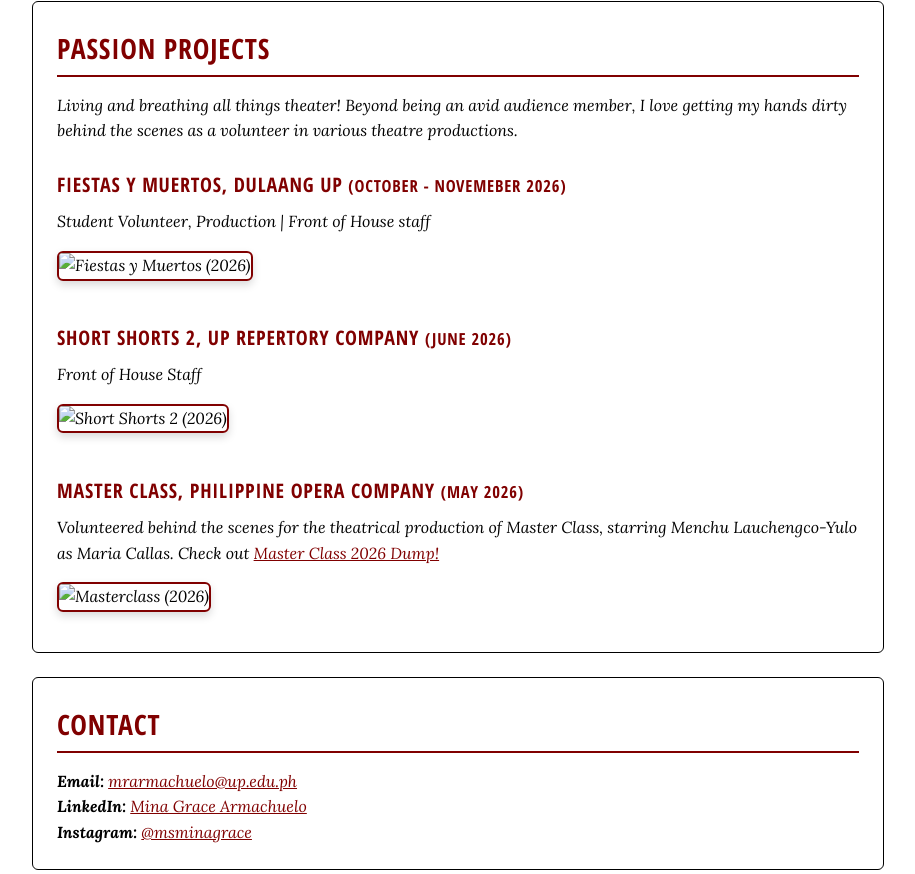
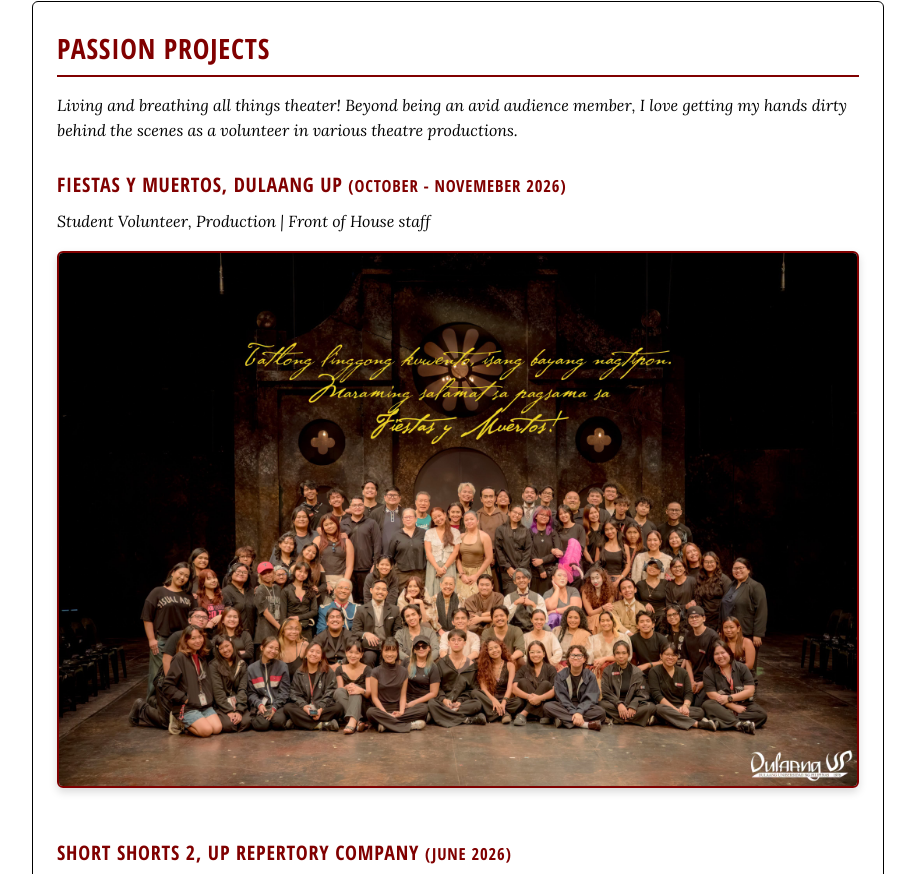
Before and after one commit to mrarmachuelo/mrarmachuelo.github.io, a plain HTML site: page index.html in a window 1280 px wide. Shown: the part 932-1806 px from the top of the page, without its empty margins (182-1097 px from the left). Drawn offline with Linux system fonts and the light colour scheme.

Commit message:
Update index.html

```diff
--- a/index.html
+++ b/index.html
@@ -29,7 +29,7 @@
             <h2>Things I Love</h2>
             <ul>
                 <li><b>Theater:</b> Sondheim, Rodgers and Hammerstein, Noël Coward, and a bit of other straight plays and Shakespeare.</li>
-                <li><b>Films:</b> The Sound of Music (1965), The Red Shoes (1948), Stage Door (1937), and Clue (1985)</li>
+				<li><b>Films:</b> The Sound of Music (1965), The Red Shoes (1948), Stage Door (1937), and Clue (1985)</li>
                 <li><b>Books:</b> The Tenant of Wildfell Hall (Anne Brontë), The Secret Garden (Francess Hodgson Burnett), Mrs. Dalloway (Virginia Woolf) </li>
                 <li>Anything Sondheim, really</li>
                 <li>Menchu Lauchengco-Yulo</li>
@@ -47,7 +47,7 @@
                 <p>Student Volunteer, Production | Front of House staff</p>
 				<div class="project-flex">
 					<div class="project-photo">
-						<img src="fym dup.jpg" alt="Fiestas y Muertos (2026)">
+						<img src="fymdup.jpg" alt="Fiestas y Muertos (2026)">
 					</div>
 				</div>
             </article><br>
@@ -57,7 +57,7 @@
                 <p>Front of House Staff</p>
 				<div class="project-flex">
 					<div class="project-photo">
-						<img src="ss2 up rep.jpg" alt="Short Shorts 2 (2026)">
+						<img src="ss2uprep.jpg" alt="Short Shorts 2 (2026)">
 					</div>
 				</div>
             </article><br>
@@ -67,7 +67,7 @@
                 <p>Volunteered behind the scenes for the theatrical production of Master Class, starring Menchu Lauchengco-Yulo as Maria Callas. Check out <a href="https://www.instagram.com/p/DaNm3CaHYy5/?img_index=1" target="_blank" rel="noopener noreferrer"> Master Class 2026 Dump! </a></p>
 				<div class="project-flex">
 					<div class="project-photo">
-						<img src="masterclass poc.jpg" alt="Masterclass (2026)">
+						<img src="masterclasspoc.jpg" alt="Masterclass (2026)">
 					</div>
 				</div>
             </article>
```
